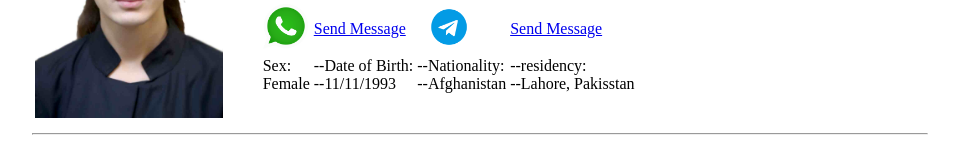
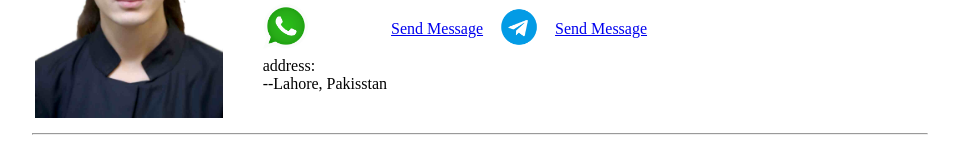
Before and after one commit to Hqurban/Capstone-1, a plain HTML site: page index.html in a window 1280 px wide. Shown: the part 298-444 px from the top of the page, without its empty margins (160-1119 px from the left). Drawn offline with Linux system fonts and the light colour scheme.

Commit message:
Update index.html

```diff
--- a/index.html
+++ b/index.html
@@ -60,10 +60,7 @@
                                         </td>
                                     </tr>
                                     <tr>
-                                        <td>Sex: <br>Female </td>
-                                        <td>--Date of Birth: <br>--11/11/1993</td>
-                                        <td>--Nationality: <br>--Afghanistan</td>
-                                        <td>--residency: <br>--Lahore, Pakisstan </td>
+                                        <td>address: <br>--Lahore, Pakisstan </td>
                                     </tr>
                                 </table>
                             </tr>
```
